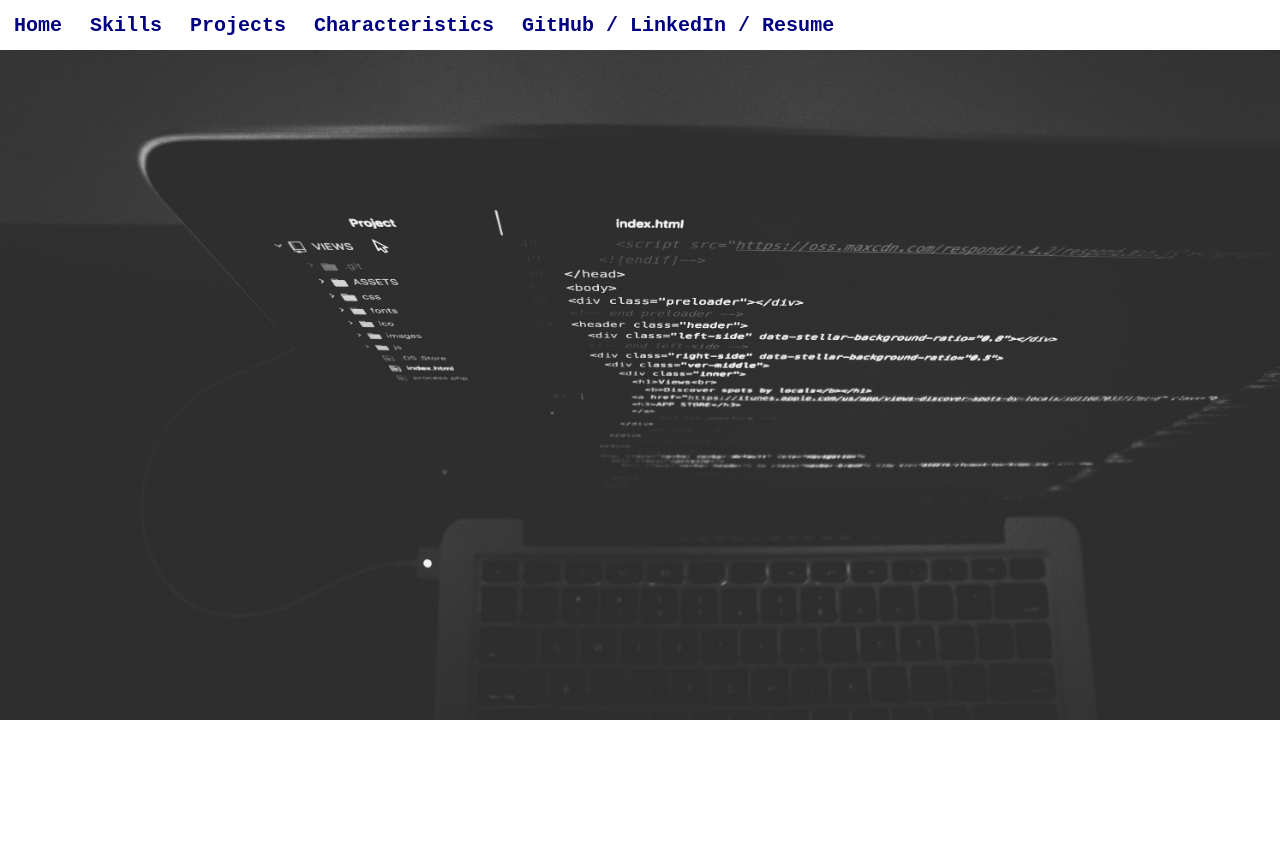
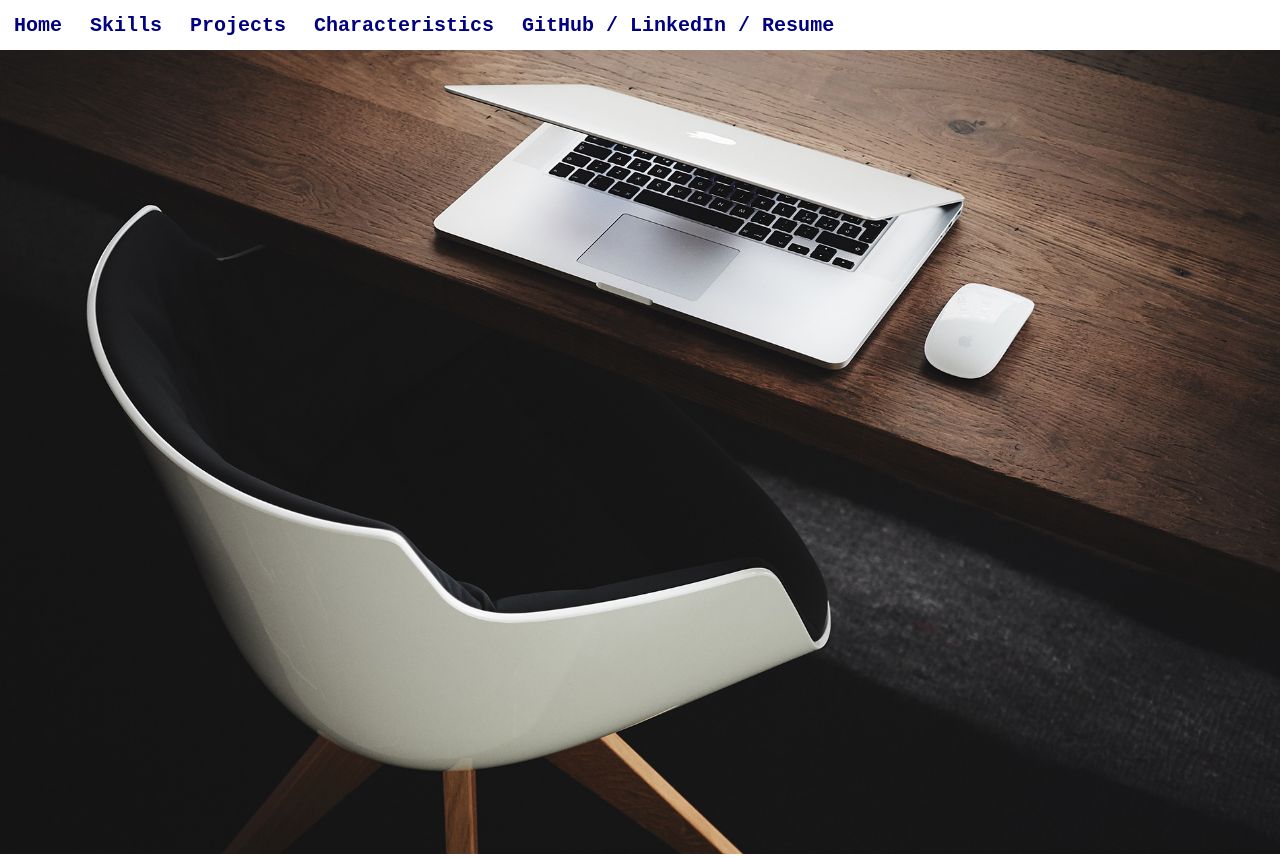
Before and after one commit to Arcaster42/portfolio-site, a Vue app in the folder v3/: page / in a window 1280 px wide. Before the commit the page ends 800 px from the top, so only its background shows below. Built offline with nearby package versions, Linux system fonts and the light colour scheme.

Commit message:
Changed out background image

```diff
--- a/v3/src/components/Landing.vue
+++ b/v3/src/components/Landing.vue
@@ -1,6 +1,6 @@
 <template>
     <div class="landing-div">
-        <img class="landing-img" src="../assets/in_landing.jpg">
+        <img class="landing-img" src="../assets/bg-masthead.jpg">
     </div>
 </template>
 
```
